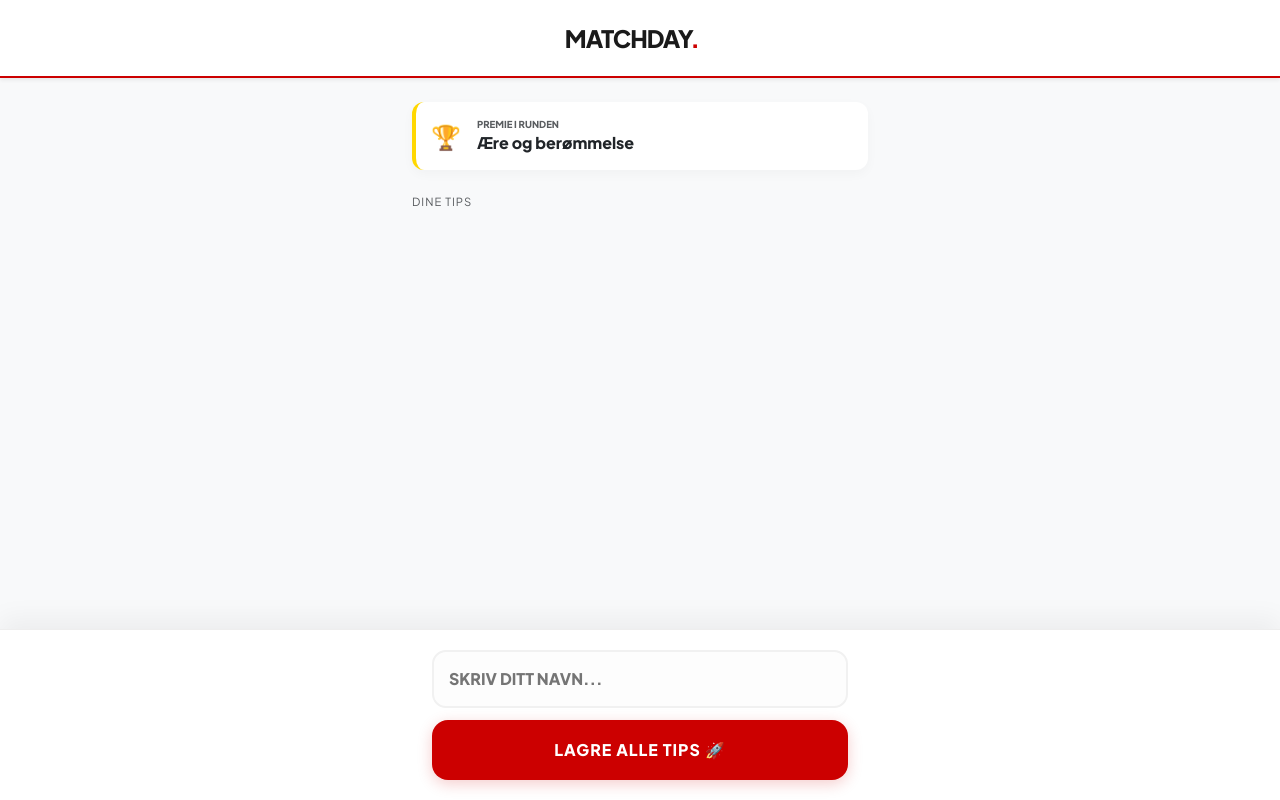
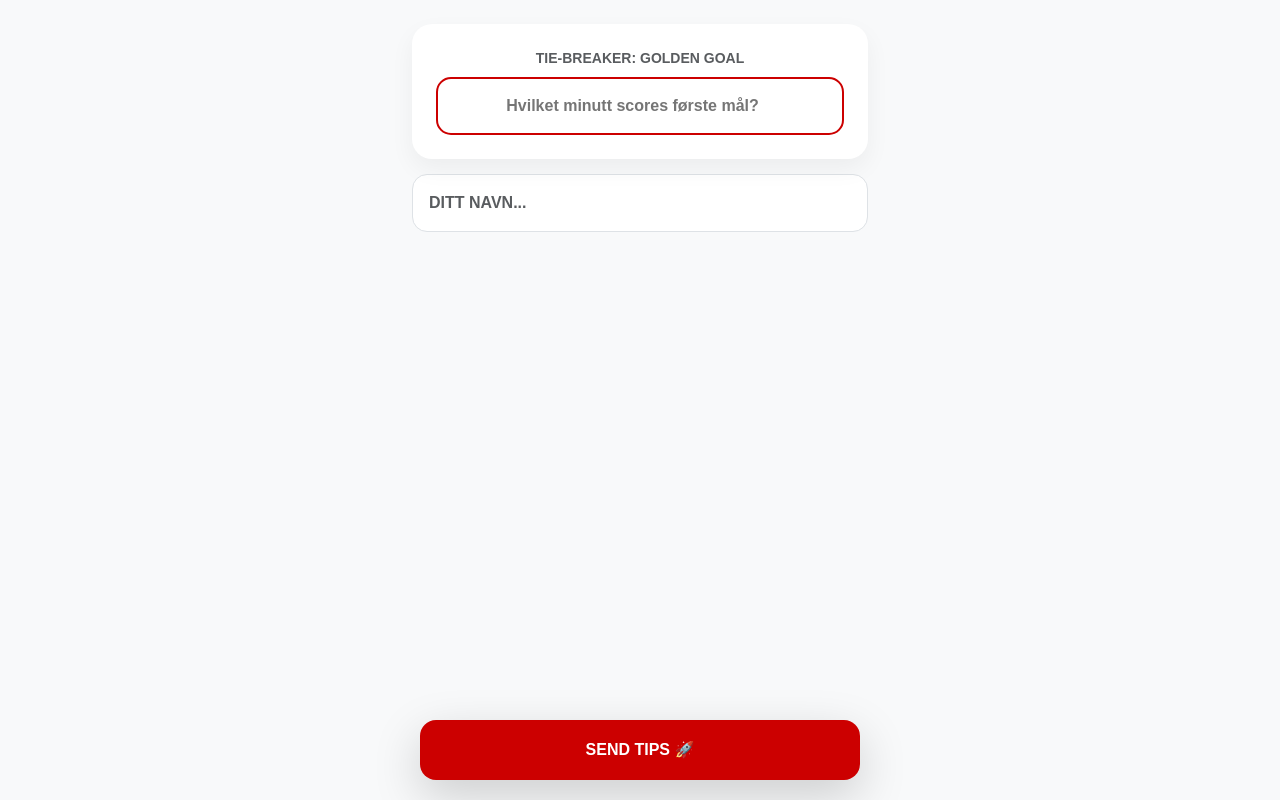
Before and after one commit to claseasybranding-ops/matchday-demo, a Flask app: template templates/group_view.html in a window 1280 px wide. Run offline with Flask 3, Linux system fonts and the light colour scheme; the template is opened without the code that fills it, so the values that code supplies are empty.

Commit message:
Update group_view.html

```diff
--- a/templates/group_view.html
+++ b/templates/group_view.html
@@ -3,152 +3,77 @@
 <head>
     <meta charset="UTF-8">
     <meta name="viewport" content="width=device-width, initial-scale=1.0">
-    <title>Tips | {{ group[1] }}</title>
+    <title>Tips | MatchDay</title>
     <link href="https://cdn.jsdelivr.net/npm/bootstrap@5.3.0/dist/css/bootstrap.min.css" rel="stylesheet">
-    <link href="https://fonts.googleapis.com/css2?family=Plus+Jakarta+Sans:wght@400;600;800&display=swap" rel="stylesheet">
     <style>
-        :root { --md-red: #cc0000; --md-dark: #1a1a1a; --md-bg: #f8f9fa; }
-        body { background-color: var(--md-bg); font-family: 'Plus Jakarta Sans', sans-serif; padding-bottom: 160px; }
-
-        /* Navbar matching Leaderboard */
-        .navbar { background-color: white; border-bottom: 2px solid var(--md-red); padding: 15px 0; }
-        .navbar-brand { color: var(--md-dark) !important; letter-spacing: -1px; font-weight: 800; font-size: 1.5rem; }
-
-        .prize-notice {
-            background: white; border-radius: 12px; padding: 15px;
-            margin-bottom: 25px; border-left: 4px solid #FFD700;
-            box-shadow: 0 4px 12px rgba(0,0,0,0.03);
-        }
-
-        /* Match Card - Leaderboard Style */
-        .match-card {
-            background: white; border-radius: 20px; margin-bottom: 15px; padding: 20px;
-            border: 1px solid rgba(0,0,0,0.05); box-shadow: 0 10px 30px rgba(0,0,0,0.05);
-        }
-
-        .team-section { width: 30%; text-align: center; }
-        .team-logo { width: 40px; height: 40px; object-fit: contain; margin-bottom: 8px; }
-        .team-name { font-size: 0.7rem; font-weight: 800; color: #888; text-transform: uppercase; letter-spacing: 0.5px; }
-
-        /* Stepper - Modern & Clean */
-        .score-stepper { display: flex; flex-direction: column; align-items: center; gap: 5px; }
-        .step-btn {
-            width: 32px; height: 32px; border: none; background: #f8f9fa;
-            border-radius: 10px; font-weight: 800; color: var(--md-red);
-            display: flex; align-items: center; justify-content: center; font-size: 1.2rem;
-            transition: 0.2s; border: 1px solid #eee;
-        }
-        .step-btn:active { transform: scale(0.9); background: #eee; }
-        .score-val { font-size: 1.5rem; font-weight: 800; color: var(--md-dark); min-width: 25px; text-align: center; }
-
-        .divider { font-weight: 800; color: #ddd; font-size: 1.5rem; margin-top: 35px; }
-
-        /* Floating Input Area */
-        .action-bar {
-            position: fixed; bottom: 0; left: 0; right: 0; background: white;
-            padding: 20px; border-top: 1px solid #eee; box-shadow: 0 -10px 25px rgba(0,0,0,0.05); z-index: 1000;
-        }
-        .name-field {
-            padding: 15px; border-radius: 14px; border: 2px solid #f1f1f1;
-            width: 100%; margin-bottom: 12px; font-weight: 700; background: #fdfdfd;
-        }
-        .btn-save {
-            background: var(--md-red); color: white; border: none; padding: 18px;
-            border-radius: 16px; font-weight: 800; width: 100%; text-transform: uppercase;
-            letter-spacing: 1px; box-shadow: 0 4px 15px rgba(204, 0, 0, 0.2);
-        }
+        body { background: #f8f9fa; font-family: 'Plus Jakarta Sans', sans-serif; padding-bottom: 120px; }
+        .card { border-radius: 20px; border: none; box-shadow: 0 10px 25px rgba(0,0,0,0.05); margin-bottom: 15px; }
+        .score-input { width: 60px; height: 60px; font-size: 1.5rem; font-weight: 800; text-align: center; border: 2px solid #eee; border-radius: 12px; }
+        .golden-input { width: 100%; padding: 15px; border-radius: 15px; border: 2px solid #cc0000; font-weight: 800; text-align: center; }
+        .btn-save { background: #cc0000; color: white; border: none; padding: 18px; border-radius: 16px; font-weight: 800; width: 100%; position: fixed; bottom: 20px; left: 0; right: 0; max-width: 440px; margin: auto; }
     </style>
 </head>
 <body>
+    <div class="container mt-4" style="max-width: 480px;">
+        <h2 class="fw-800 text-center mb-4">{{ group[1] }}</h2>
 
-    <nav class="navbar mb-4 shadow-sm text-center">
-        <div class="container d-flex justify-content-center">
-            <a class="navbar-brand" href="/">MATCHDAY<span style="color:var(--md-red)">.</span></a>
+        {% for k in kamper %}
+        <div class="card p-4 text-center match-row" data-id="{{ k[0] }}">
+            <div class="d-flex justify-content-between align-items-center">
+                <div class="fw-bold">{{ k[2] }}</div>
+                <div class="d-flex gap-2">
+                    <input type="number" class="score-input h-score" value="0">
+                    <input type="number" class="score-input a-score" value="0">
                 </div>
-    </nav>
-
-    <div class="container" style="max-width: 480px;">
-        <div class="prize-notice d-flex align-items-center">
-            <span class="me-3" style="font-size: 1.5rem;">🏆</span>
-            <div>
-                <div class="small fw-bold text-muted text-uppercase" style="font-size: 0.6rem;">Premie i runden</div>
-                <div class="fw-bold text-dark">{{ group[5] or 'Ære og berømmelse' }}</div>
+                <div class="fw-bold">{{ k[3] }}</div>
             </div>
         </div>
+        {% endfor %}
 
-        <h6 class="mb-3 fw-800 text-muted text-uppercase" style="font-size: 0.7rem; letter-spacing: 1px;">Dine Tips</h6>
-
-        {% for k in kamper %}
-        <div class="match-card d-flex justify-content-between align-items-center" data-id="{{ k[0] }}">
-
-            <div class="team-section">
-                <img src="{{ k[4] }}" class="team-logo">
-                <div class="team-name">{{ k[2] }}</div>
+        <div class="card p-4">
+            <label class="fw-bold small text-uppercase text-muted d-block text-center mb-2">TIE-BREAKER: GOLDEN GOAL</label>
+            <input type="number" id="golden-goal" class="golden-input" placeholder="Hvilket minutt scores første mål?">
         </div>
 
-            <div class="score-stepper">
-                <button class="step-btn" onclick="changeVal(this, 1)">+</button>
-                <div class="score-val h-score">0</div>
-                <button class="step-btn" onclick="changeVal(this, -1)">-</button>
+        {% if questions %}
+        <div class="card p-4">
+            <h6 class="fw-800 mb-3">TILLEGGSSVAR</h6>
+            {% for q in questions %}
+            <div class="mb-3 q-row" data-qid="{{ q[0] }}">
+                <p class="small fw-bold mb-2">{{ q[1] }}</p>
+                <div class="btn-group w-100">
+                    <input type="radio" class="btn-check" name="q{{ q[0] }}" id="y{{ q[0] }}" value="JA">
+                    <label class="btn btn-outline-dark fw-bold" for="y{{ q[0] }}">JA</label>
+                    <input type="radio" class="btn-check" name="q{{ q[0] }}" id="n{{ q[0] }}" value="NEI" checked>
+                    <label class="btn btn-outline-dark fw-bold" for="n{{ q[0] }}">NEI</label>
                 </div>
-
-            <div class="divider">:</div>
-
-            <div class="score-stepper">
-                <button class="step-btn" onclick="changeVal(this, 1)">+</button>
-                <div class="score-val b-score">0</div>
-                <button class="step-btn" onclick="changeVal(this, -1)">-</button>
-            </div>
-
-            <div class="team-section">
-                <img src="{{ k[5] }}" class="team-logo">
-                <div class="team-name">{{ k[3] }}</div>
-            </div>
-
             </div>
             {% endfor %}
         </div>
+        {% endif %}
 
-    <div class="action-bar">
-        <div class="container" style="max-width: 440px;">
-            <input type="text" id="user-name-field" class="name-field" placeholder="SKRIV DITT NAVN...">
-            <button class="btn-save" onclick="saveTips()">Lagre alle tips 🚀</button>
-        </div>
+        <input type="text" id="user-name" class="form-control p-3 fw-bold mb-4" placeholder="DITT NAVN..." style="border-radius:15px;">
+        <button class="btn-save shadow-lg" onclick="sendTips()">SEND TIPS 🚀</button>
     </div>
 
     <script>
-        function changeVal(btn, delta) {
-            const display = btn.parentElement.querySelector('.score-val');
-            let current = parseInt(display.innerText);
-            let newVal = current + delta;
-            if (newVal < 0) newVal = 0;
-            display.innerText = newVal;
-        }
-
-        function saveTips() {
-            const userName = document.getElementById('user-name-field').value;
-            if (!userName) return alert("Vennligst skriv navnet ditt!");
-
-            const tipsData = [];
-            document.querySelectorAll('.match-card').forEach(card => {
-                tipsData.push({
-                    match_id: card.getAttribute('data-id'),
-                    h: card.querySelector('.h-score').innerText,
-                    a: card.querySelector('.b-score').innerText
+        function sendTips() {
+            const name = document.getElementById('user-name').value;
+            if(!name) return alert("Navn mangler!");
+            const tips = [];
+            document.querySelectorAll('.match-row').forEach(row => {
+                tips.push({ match_id: row.dataset.id, h: row.querySelector('.h-score').value, a: row.querySelector('.a-score').value });
             });
+            const extras = {};
+            document.querySelectorAll('.q-row').forEach(row => {
+                extras[row.dataset.qid] = row.querySelector('input:checked').value;
             });
 
             fetch('/api/submit_tips', {
                 method: 'POST',
                 headers: {'Content-Type': 'application/json'},
-                body: JSON.stringify({
-                    group_id: '{{ group[2] }}',
-                    user_name: userName,
-                    tips: tipsData
-                })
-            }).then(() => {
-                window.location.href = "/group/{{ group[2] }}/leaderboard";
-            });
+                body: JSON.stringify({ group_id: '{{ group[2] }}', user_name: name, tips: tips, golden_goal: document.getElementById('golden-goal').value, extras: extras })
+            }).then(() => window.location.href = "/group/{{ group[2] }}/leaderboard");
         }
     </script>
 </body>
```
Lines whose indentation alone changed are shown as unchanged.
